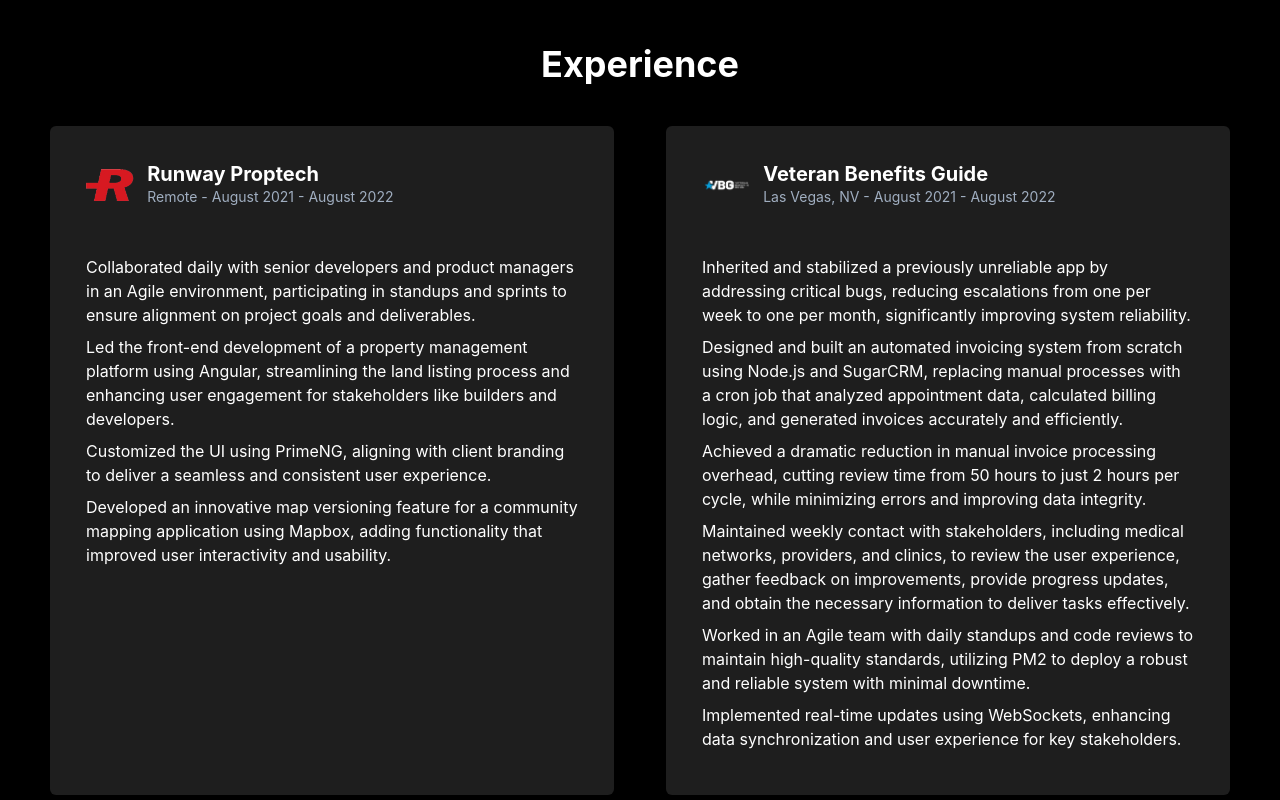
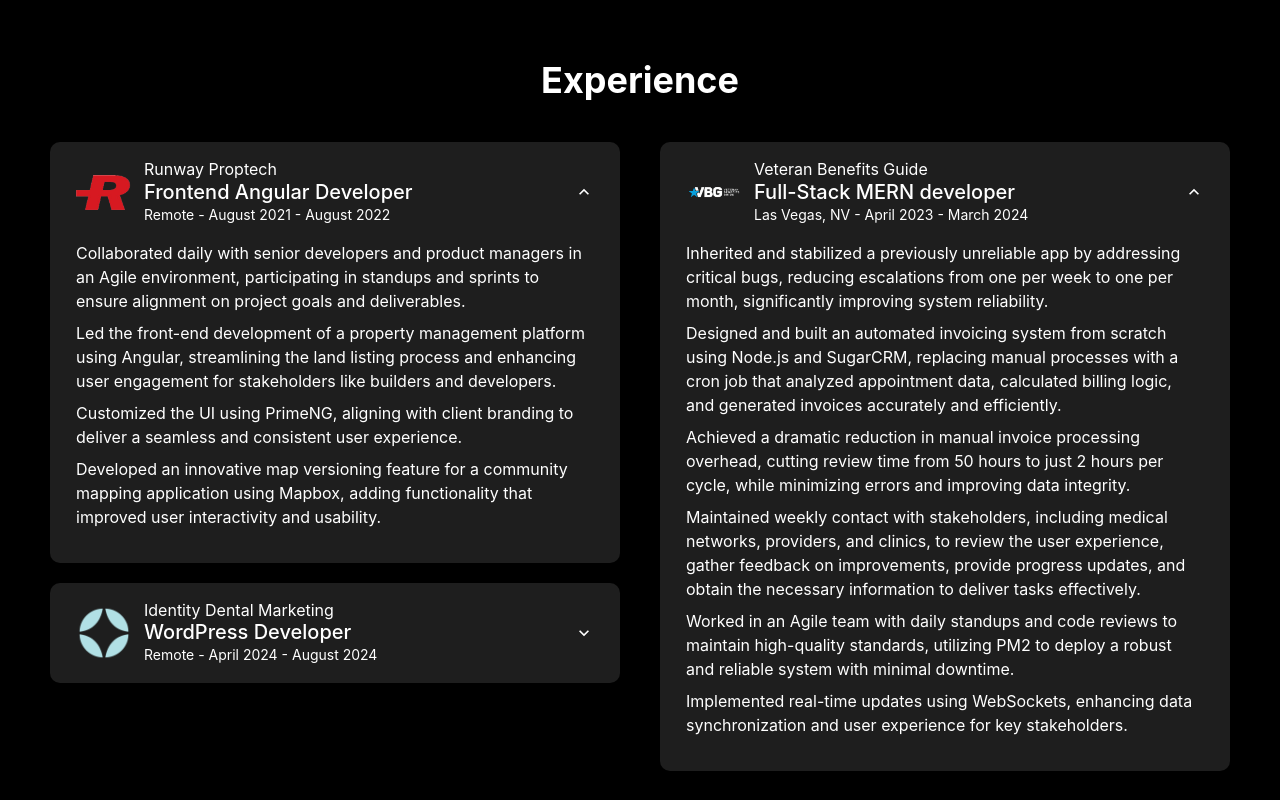
Before and after one commit to cnestordev/dev-portfolio, a React (Vite) app: page / in a window 1280 px wide. Shown: the part 1500-2300 px from the top of the page. Built offline with nearby package versions, Linux system fonts and the light colour scheme.

Commit message:
fix experience accordions

```diff
--- a/src/components/TwoColumnLayout.jsx
+++ b/src/components/TwoColumnLayout.jsx
@@ -2,7 +2,7 @@
 
 export const TwoColumnLayout = ({ leftContent, rightContent, ...props }) => {
   return (
-    <Box position="relative" zIndex={1} {...props}>
+    <Box position="relative" zIndex={1} {...props} mb={4}>
       <Flex
         direction={{ base: "column", md: "row" }} // Stack on mobile, row on larger screens
         alignItems="center"
@@ -12,7 +12,7 @@
         {/* Left Column */}
         <Box
           display="flex"
-          alignItems="center"
+          alignItems="flex-start"
           alignSelf="stretch"
           flex="1"
           pr={{ base: 0, md: 4 }}
@@ -24,7 +24,7 @@
         {/* Right Column */}
         <Box
           display="flex"
-          alignItems="center"
+          alignItems="flex-start"
           alignSelf="stretch"
           flex="1"
           pl={{ base: 0, md: 4 }}
--- a/src/components/experience/Experience.jsx
+++ b/src/components/experience/Experience.jsx
@@ -1,35 +1,36 @@
-import { Box, Heading } from "@chakra-ui/react";
+import { Box, Flex, Heading } from "@chakra-ui/react";
 import { ExperienceCard, experienceList } from ".";
-import { TwoColumnLayout } from "../TwoColumnLayout";
 import { PAGE_PADDING_X, PAGE_PADDING_Y } from "../../utils/constants";
 
 export const Experience = () => {
-  const leftContent = (
-    <Box height="100%">
-      {experienceList
-        .slice(0, Math.ceil(experienceList.length / 2))
-        .map((role, index) => (
-          <ExperienceCard bgColor={"#1e1e1e"} key={index} {...role} />
-        ))}
-    </Box>
-  );
-
-  const rightContent = (
-    <Box height="100%">
-      {experienceList
-        .slice(Math.ceil(experienceList.length / 2))
-        .map((role, index) => (
-          <ExperienceCard bgColor={"#1e1e1e"} key={index} {...role} />
-        ))}
-    </Box>
-  );
+  const experienceContent = experienceList.map((role, index) => {
+    return (
+      <Box key={index} width="100%" height="100%">
+        <ExperienceCard bgColor={"#1e1e1e"} {...role} />
+      </Box>
+    );
+  });
 
   return (
-    <Box id="experience" py={PAGE_PADDING_Y} px={PAGE_PADDING_X} bg="black" color="white">
+    <Box
+      id="experience"
+      py={PAGE_PADDING_Y}
+      px={PAGE_PADDING_X}
+      bg="black"
+      color="white"
+    >
       <Heading as="h2" size="xl" textAlign="center" mb={{ base: 10, md: 10 }}>
         Experience
       </Heading>
-      <TwoColumnLayout leftContent={leftContent} rightContent={rightContent} />
+      <Flex alignItems="flex-start" gap={10}>
+        <Flex gap={5} flexDirection="column" width="50%">
+          {experienceContent[0]}
+          {experienceContent[2]}
+        </Flex>
+        <Flex gap={5} flexDirection="column" width="50%">
+          {experienceContent[1]}
+        </Flex>
+      </Flex>
     </Box>
   );
 };
--- a/src/components/experience/ExperienceCard.jsx
+++ b/src/components/experience/ExperienceCard.jsx
@@ -1,39 +1,73 @@
+import { useState } from "react";
 import {
+  Accordion,
+  AccordionItem,
+  AccordionButton,
+  AccordionPanel,
+  AccordionIcon,
   Box,
-  Card,
-  CardBody,
-  CardHeader,
   Flex,
   Heading,
   Image,
   Text,
 } from "@chakra-ui/react";
 
-export const ExperienceCard = ({bgColor, logo, title, location, date, details }) => {
+export const ExperienceCard = ({
+  logo,
+  company,
+  title,
+  location,
+  date,
+  details,
+  toggle
+}) => {
+  const [isExpanded, setIsExpanded] = useState(toggle);
+
+  // Function to toggle the expanded state
+  const toggleAccordion = () => {
+    setIsExpanded((prevState) => !prevState);
+  };
+
   return (
-    <Box height="100%">
-      <Card bg={bgColor} p={4} borderRadius="md" color="white" height="100%">
-        <CardHeader>
-          <Flex align="center" mb={2}>
-            <Image src={logo} width="10%" mr={3} alt={`${title} Logo`} />
+    <Accordion allowToggle index={isExpanded ? [0] : []} width="100%">
+      <AccordionItem
+        padding="10px"
+        border="none"
+        backgroundColor="#1e1e1e"
+        borderRadius="10px"
+        width="100%"
+      >
+        <h2>
+          <AccordionButton
+            _expanded={{ color: "white" }}
+            width="100%"
+            onClick={toggleAccordion}
+          >
+            <Flex align="center" flex="1" textAlign="left">
+              <Image src={logo} width="3.5rem" mr={3} alt={`${title} Logo`} />
               <Box>
-              <Heading size="md" fontWeight="bold">
+                <Heading size="sm" fontWeight="normal">
+                  {company}
+                </Heading>
+                <Heading size="md" fontWeight="500">
                   {title}
                 </Heading>
-              <Text fontSize="sm" color="gray.400">
+                <Text fontSize="sm">
                   {location} - {date}
                 </Text>
               </Box>
             </Flex>
-        </CardHeader>
-        <CardBody>
+            <AccordionIcon />
+          </AccordionButton>
+        </h2>
+        <AccordionPanel pb={4}>
           {details.map((detail, index) => (
             <Text fontSize="md" mb={2} key={index}>
               {detail}
             </Text>
           ))}
-        </CardBody>
-      </Card>
-    </Box>
+        </AccordionPanel>
+      </AccordionItem>
+    </Accordion>
   );
 };
--- a/src/components/experience/index.js
+++ b/src/components/experience/index.js
@@ -2,11 +2,13 @@
 export { ExperienceCard } from "./ExperienceCard";
 import runwaylogo from "../../assets/runwaylogo.png";
 import vbglogo from "../../assets/vbg-logo.png";
+import idm from "../../assets/idm.webp"
 
 export const experienceList = [
     {
         logo: runwaylogo,
-        title: "Runway Proptech",
+        company: "Runway Proptech",
+        title: "Frontend Angular Developer",
         location: "Remote",
         date: "August 2021 - August 2022",
         details: [
@@ -14,13 +16,15 @@
             "Led the front-end development of a property management platform using Angular, streamlining the land listing process and enhancing user engagement for stakeholders like builders and developers.",
             "Customized the UI using PrimeNG, aligning with client branding to deliver a seamless and consistent user experience.",
             "Developed an innovative map versioning feature for a community mapping application using Mapbox, adding functionality that improved user interactivity and usability."
-        ]
+        ],
+        toggle: true
     },
     {
         logo: vbglogo,
-        title: "Veteran Benefits Guide",
+        company: "Veteran Benefits Guide",
+        title: "Full-Stack MERN developer",
         location: "Las Vegas, NV",
-        date: "August 2021 - August 2022",
+        date: "April 2023 - March 2024",
         details: [
             "Inherited and stabilized a previously unreliable app by addressing critical bugs, reducing escalations from one per week to one per month, significantly improving system reliability.",
             "Designed and built an automated invoicing system from scratch using Node.js and SugarCRM, replacing manual processes with a cron job that analyzed appointment data, calculated billing logic, and generated invoices accurately and efficiently.",
@@ -28,6 +32,34 @@
             "Maintained weekly contact with stakeholders, including medical networks, providers, and clinics, to review the user experience, gather feedback on improvements, provide progress updates, and obtain the necessary information to deliver tasks effectively.",
             "Worked in an Agile team with daily standups and code reviews to maintain high-quality standards, utilizing PM2 to deploy a robust and reliable system with minimal downtime.",
             "Implemented real-time updates using WebSockets, enhancing data synchronization and user experience for key stakeholders."
-        ]
+        ],
+        toggle: true
     },
+    {
+        logo: idm,
+        company: "Identity Dental Marketing",
+        title: "WordPress Developer",
+        location: "Remote",
+        date: "April 2024 - August 2024",
+        details: [
+            "Reviewed client-submitted tickets daily, prioritizing requests based on submission order or work scope.",
+            "Handled tasks such as fixing bugs, updating content, and implementing new features on WordPress websites.",
+            "Collaborated closely with developers, designers, and stakeholders to ensure all deliverables met client requirements.",
+            "Debugged plugins and themes, identifying and resolving issues caused by conflicts.",
+            "Installed, configured, and optimized WordPress plugins to enhance website functionality.",
+            "Provided prompt updates to clients via email upon ticket resolution and initiated phone calls when domain or hosting issues required direct client coordination.",
+            "Supported senior developers in creating website components, adhering to mockup specifications for new client projects.",
+            "Utilized PHP for custom functionalities when WordPress’s built-in tools required enhancement.",
+            "Designed and implemented custom forms using Contact Form 7.",
+            "Applied updates to WordPress core, themes, and plugins to patch vulnerabilities.",
+            "Performed database optimization and backups to ensure smooth website performance.",
+            "Restored websites from backups in case of errors or crashes.",
+            "Conducted regular quality assurance checks on websites, meticulously documenting and reporting any issues identified.",
+            "Ensured high standards of functionality and usability across all client websites.",
+            "Assisted clients with hosting and domain-related concerns to facilitate seamless project progression.",
+            "Attended team meetings to discuss ongoing projects, blockers, or upcoming tasks."
+        ],
+        toggle: false
+    }
+
 ];
```
Also changed, not shown: src/assets/idm.webp (added). Lines whose indentation alone changed are shown as unchanged.
